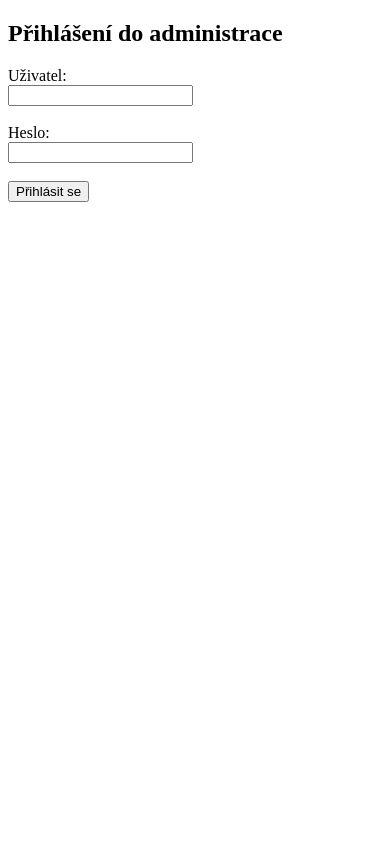
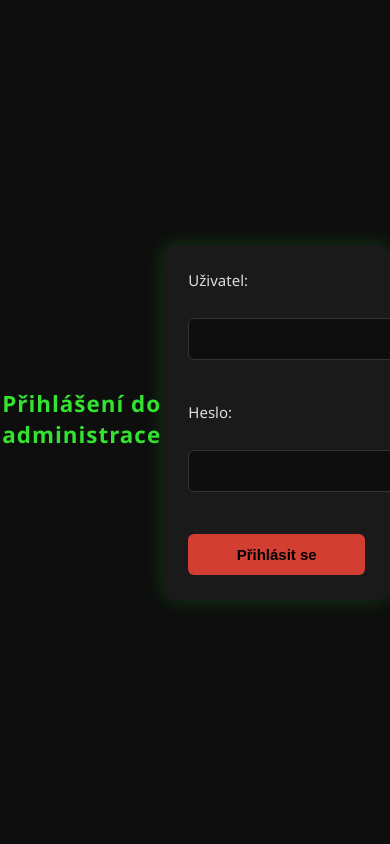
Before and after one commit to altuux/eletrikazapad, a PHP site: page /admin/login.php in a window 390 px wide. Run offline with PHP 8.4, Linux system fonts and the light colour scheme.

Commit message:
admin update

```diff
--- a/admin/dashboard.php
+++ b/admin/dashboard.php
@@ -12,6 +12,7 @@ if (!isset($_SESSION['username'])) {
 <head>
     <meta charset="UTF-8">
     <title>Dashboard</title>
+    <link rel="stylesheet" href="style-admin.css" class="css">
 </head>
 <body>
     <h1>Vítej, <?php echo htmlspecialchars($_SESSION['username']); ?>!</h1>
--- a/admin/login.php
+++ b/admin/login.php
@@ -34,6 +34,7 @@ if ($_SERVER['REQUEST_METHOD'] === 'POST') {
 <head>
     <meta charset="UTF-8">
     <title>Přihlášení</title>
+    <link rel="stylesheet" href="style-admin.css" class="css">
 </head>
 <body>
     <h2>Přihlášení do administrace</h2>
--- /dev/null
+++ b/admin/style-admin.css
@@ -0,0 +1,122 @@
+body {
+    font-family: "Segoe UI", Tahoma, Geneva, Verdana, sans-serif;
+    background-color: #0e0e0e;
+    color: #f1f1f1;
+    min-height: 100vh;
+    margin: 0;
+    display: flex;
+    justify-content: center;
+    align-items: center;
+}
+
+h1, h2 {
+    text-align: center;
+    margin-bottom: 25px;
+    color: #33e32f;
+    letter-spacing: 1px;
+}
+
+form, .dashboard-box {
+    background: #1a1a1a;
+    padding: 35px 45px;
+    border-radius: 14px;
+    box-shadow: 0 0 20px rgba(51, 227, 47, 0.2);
+    width: 100%;
+    max-width: 400px;
+    transition: all 0.3s ease;
+}
+
+form:hover, .dashboard-box:hover {
+    box-shadow: 0 0 25px rgba(51, 227, 47, 0.35);
+}
+
+label {
+    font-size: 15px;
+    display: block;
+    margin-bottom: 6px;
+    color: #ddd;
+}
+
+input[type="text"],
+input[type="password"] {
+    width: 100%;
+    padding: 12px 14px;
+    margin-bottom: 20px;
+    border: 1px solid #333;
+    border-radius: 6px;
+    background-color: #0e0e0e;
+    color: #fff;
+    font-size: 14px;
+    transition: border 0.3s ease, box-shadow 0.3s ease;
+}
+
+input[type="text"]:focus,
+input[type="password"]:focus {
+    border-color: #33e32f;
+    box-shadow: 0 0 6px #33e32f;
+    outline: none;
+}
+
+button,
+a.button {
+    background: #d33e32ff;
+    color: #000;
+    padding: 12px 18px;
+    font-size: 15px;
+    border: none;
+    border-radius: 6px;
+    cursor: pointer;
+    text-decoration: none;
+    display: inline-block;
+    width: 100%;
+    text-align: center;
+    font-weight: 600;
+    transition: background 0.3s ease, transform 0.2s ease;
+}
+
+button:hover,
+a.button:hover {
+    background: rgb(206, 70, 60);
+    transform: scale(1.03);
+}
+
+p[style*="color:red"] {
+    background: #3b0d0d;
+    color: #ff6b6b !important;
+    padding: 10px;
+    border-radius: 6px;
+    text-align: center;
+    margin-bottom: 15px;
+}
+
+.dashboard-box {
+    text-align: center;
+}
+
+.dashboard-box p {
+    margin: 15px 0 25px;
+    color: #bbb;
+}
+
+.dashboard-box a {
+    margin-top: 20px;
+    display: inline-block;
+    color: #33e32f;
+    text-decoration: none;
+    transition: color 0.3s ease;
+}
+
+.dashboard-box a:hover {
+    color: #2ac428;
+}
+
+@media (max-width: 480px) {
+    form, .dashboard-box {
+        padding: 25px;
+        width: 90%;
+    }
+
+    h1, h2 {
+        font-size: 1.4rem;
+    }
+}
```
